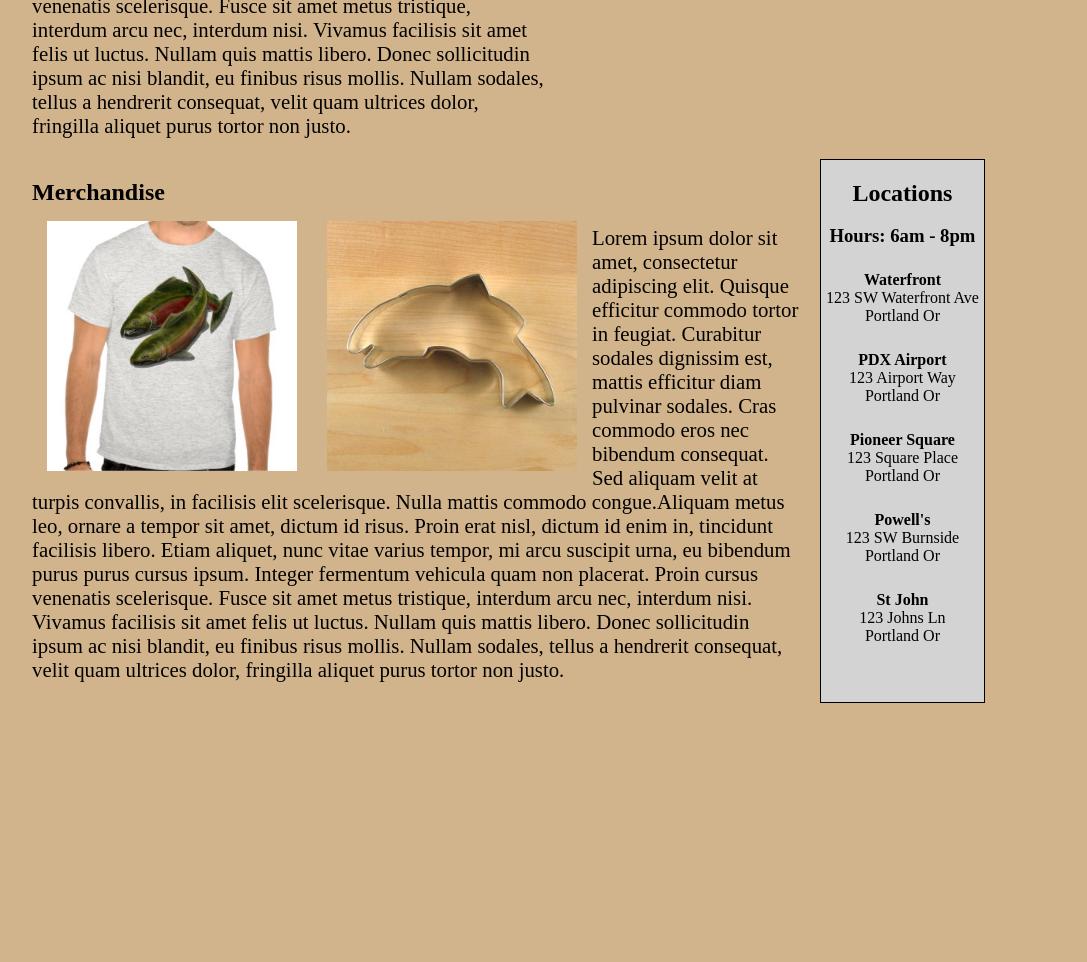
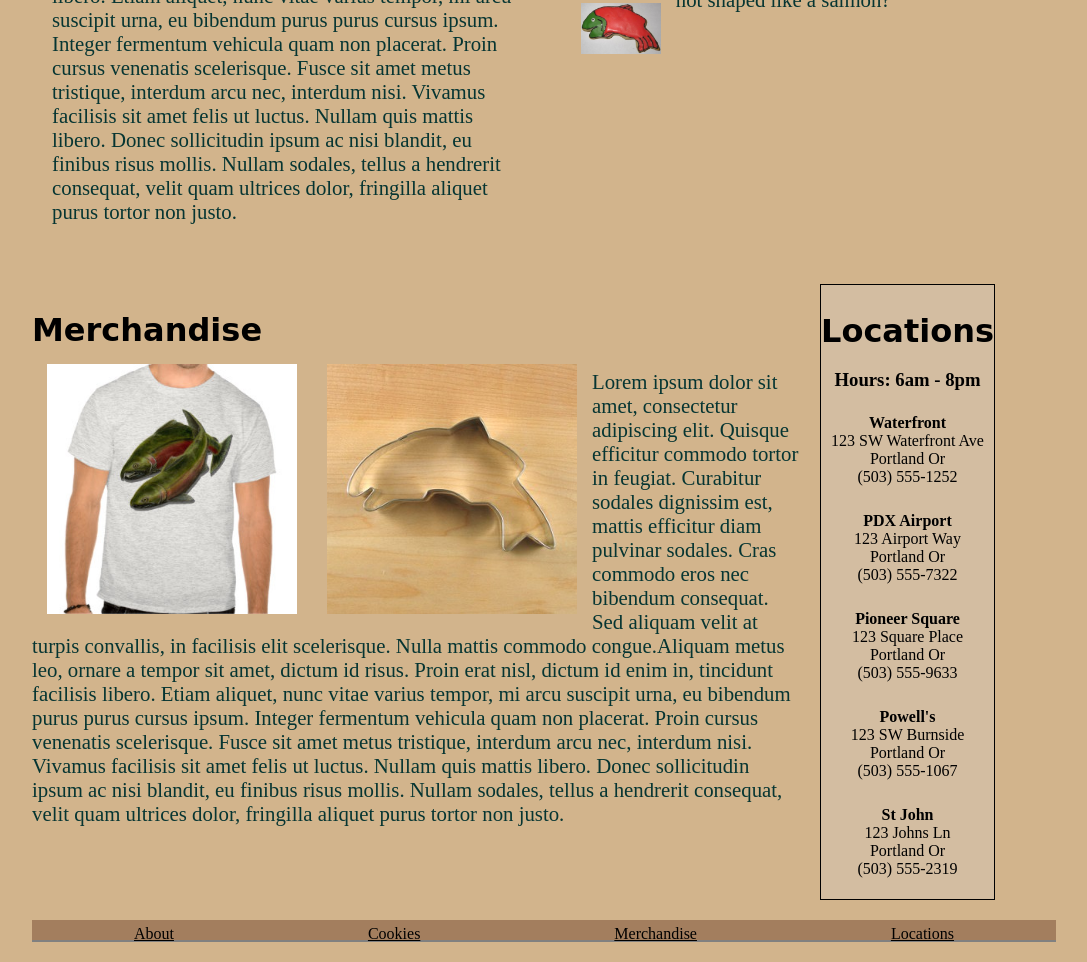
Before and after one commit to heicj/cookie-stand, a plain HTML site: page index.html in a window 1280 px wide. Shown: the part 995-1957 px from the top of the page, without its empty margins (96-1183 px from the left). Before the commit the page ends 1698 px from the top, so only its background shows below. Drawn offline with Linux system fonts and the light colour scheme; a web font is replaced by a local one.

Commit message:
added numbers to locations, made internal links, changed fonts

```diff
--- a/index.html
+++ b/index.html
@@ -7,6 +7,7 @@
     <title>Salmon Cookies</title>
     <link rel = "stylesheet" type = "text/css" href = "styles.css">
     <link href="https://fonts.googleapis.com/css?family=Bree+Serif" rel="stylesheet">
+    <link href="https://fonts.googleapis.com/css?family=Fondamento" rel="stylesheet">
 </head>
 <body id = "indexBody">
     <section>
@@ -17,10 +18,10 @@
         </header>
         </div id = "navigation">
             <ul id = "navigationList">
-                <li class = "navList">About</li>
-                <li class= "navList">Cookies</li>
-                <li class= "navList">Mechandise</li>
-                <li class= "navList">Locations</li>
+                <li class = "navList"><a href ="#about">About</a></li>
+                <li class= "navList"><a href ="#cookies">Cookies</a></li>
+                <li class= "navList"><a href ="#merchandise">Merchandise</a></li>
+                <li class= "navList"><a href ="#locHeader">Locations</a></li>
             </ul>
         </div>
     </section>
@@ -64,29 +65,44 @@
                     <li><strong>Waterfront</strong></li>
                     <li>123 SW Waterfront Ave</li>
                     <li>Portland Or</li>
+                    <li>(503) 555-1252</li>
                 </ul>
                 <ul class= "locationLists">
                     <li><strong>PDX Airport</strong></li>
                     <li>123 Airport Way</li>
                     <li>Portland Or</li>
+                    <li>(503) 555-7322</li>
                 </ul>
                 <ul class= "locationLists">
                     <li><strong>Pioneer Square</strong></li>
                     <li>123 Square Place</li>
                     <li>Portland Or</li>
+                    <li>(503) 555-9633</li>
                 </ul>
                 <ul class= "locationLists">
                     <li><strong>Powell's</strong></li>
                     <li>123 SW Burnside</li>
                     <li>Portland Or</li>
+                    <li>(503) 555-1067</li>
                 </ul>
                 <ul class= "locationLists">
                     <li><strong>St John</strong></li>
                     <li>123 Johns Ln</li>
                     <li>Portland Or</li>
+                    <li>(503) 555-2319</li>
                 </ul>
             </div>
         </div>
     </section>
+    <section>
+        </div id = "bottom-navigation">
+            <ul id = "navigationList">
+                <li class = "navList"><a href ="#about">About</a></li>
+                <li class= "navList"><a href ="#cookies">Cookies</a></li>
+                <li class= "navList"><a href ="#merchandise">Merchandise</a></li>
+                <li class= "navList"><a href ="#locHeader">Locations</a></li>
+            </ul>
+        </div>
+    </section>
 </body>
 </html>
--- a/styles.css
+++ b/styles.css
@@ -19,6 +19,7 @@
     margin: 0 auto;
     justify-content: space-around;
     background-color:tan;
+    margin-bottom: 20px;
 }
 
 img.bodyImages{
@@ -44,6 +45,15 @@ img.bodyImages{
     padding: 10px;
     margin: 0 auto;
 
+
+}
+
+a{
+    color: black;
+}
+
+a:hover{
+    color: white;
 }
 
 #titleImg{
@@ -66,6 +76,8 @@ img.bodyImages{
 }
 h2{
     margin-bottom: 0px;
+    font-family: 'Fondamento', cursive;
+    font-size: 2rem;
 }
 
 #frosted{
@@ -80,6 +92,7 @@ h2{
 
 #merchLocations{
     display: flex;
+    margin: 20px 0px;
 }
 
 #merch{
@@ -103,14 +116,14 @@ h2{
 #locations{
     text-align: center;
     border: 1px solid black;
-    background-color: lightgray;
+    background-color: rgba(211, 211, 211, 0.281);
 }
 
 p{
     font-size: 1.3rem;
+    color: rgb(6, 53, 50);
+
 }
-
-
 
 
 
@@ -146,6 +159,7 @@ table{
 
 .top{
     width: 750px;
+    margin: 20px 20px;
 }
 
 #salesHead{
```
